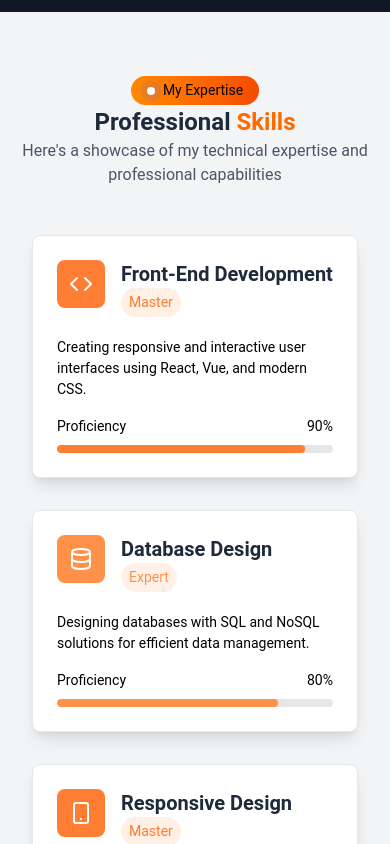
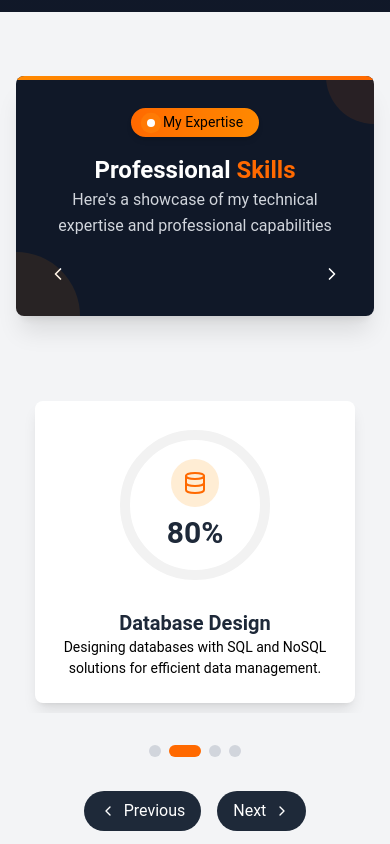
Before and after one commit to MininduBimsara/Portfolio, a React (Vite) app in the folder portfolio/: page / in a window 390 px wide. Shown: the part 2460-3304 px from the top of the page. Built offline with nearby package versions, Linux system fonts and the light colour scheme.

Commit message:
Update Navbar and Testimonials components for improved styling and functionality

```diff
--- a/portfolio/src/Components/MySkills.jsx
+++ b/portfolio/src/Components/MySkills.jsx
@@ -1,7 +1,14 @@
 import React, { useState, useEffect } from "react";
-import { Code, Database, Smartphone, Layout } from "lucide-react";
+import {
+  Code,
+  Database,
+  Smartphone,
+  Layout,
+  ChevronLeft,
+  ChevronRight,
+} from "lucide-react";
 
-// Skill data with consistent orange theme colors
+// Skill data with orange theme
 const skillsData = [
   {
     icon: <Code />,
@@ -9,7 +16,7 @@ const skillsData = [
     description:
       "Creating responsive and interactive user interfaces using React, Vue, and modern CSS.",
     level: 90,
-    color: "#FF7E33", // Primary orange
+    color: "#FF6B35", // Vibrant orange
   },
   {
     icon: <Database />,
@@ -17,35 +24,29 @@ const skillsData = [
     description:
       "Designing databases with SQL and NoSQL solutions for efficient data management.",
     level: 80,
-    color: "#FF9248", // Secondary orange
+    color: "#FF6B35",
   },
   {
     icon: <Smartphone />,
     title: "Responsive Design",
     description:
       "Ensuring flawless performance across all devices and screen sizes.",
-    level: 92,
-    color: "#FF7E33", // Primary orange
+    level: 95,
+    color: "#FF6B35",
   },
   {
     icon: <Layout />,
     title: "UI/UX Design",
     description: "Crafting intuitive interfaces and great user experiences.",
-    level: 78,
-    color: "#FF9248", // Secondary orange
+    level: 85,
+    color: "#FF6B35",
   },
 ];
 
-// Get skill level label based on percentage
-const getSkillLabel = (level) => {
-  if (level >= 90) return "Master";
-  if (level >= 80) return "Expert";
-  if (level >= 70) return "Advanced";
-  return "Proficient";
-};
-
 const SkillsShowcase = () => {
   const [isVisible, setIsVisible] = useState(true);
+  const [activeIndex, setActiveIndex] = useState(0);
+  const [touchStartX, setTouchStartX] = useState(null);
 
   useEffect(() => {
     const observer = new IntersectionObserver(
@@ -67,95 +68,202 @@ const SkillsShowcase = () => {
     };
   }, []);
 
+  // Auto-scroll carousel
+  useEffect(() => {
+    const interval = setInterval(() => {
+      setActiveIndex((current) =>
+        current === skillsData.length - 1 ? 0 : current + 1
+      );
+    }, 5000);
+
+    return () => clearInterval(interval);
+  }, []);
+
+  const nextSlide = () => {
+    setActiveIndex((current) =>
+      current === skillsData.length - 1 ? 0 : current + 1
+    );
+  };
+
+  const prevSlide = () => {
+    setActiveIndex((current) =>
+      current === 0 ? skillsData.length - 1 : current - 1
+    );
+  };
+
+  // Touch handlers for mobile swiping
+  const handleTouchStart = (e) => {
+    setTouchStartX(e.touches[0].clientX);
+  };
+
+  const handleTouchEnd = (e) => {
+    if (!touchStartX) return;
+
+    const touchEndX = e.changedTouches[0].clientX;
+    const diff = touchStartX - touchEndX;
+
+    // Swipe threshold (50px)
+    if (Math.abs(diff) > 50) {
+      if (diff > 0) {
+        // Swipe left, go to next
+        nextSlide();
+      } else {
+        // Swipe right, go to previous
+        prevSlide();
+      }
+    }
+
+    setTouchStartX(null);
+  };
+
+  // Calculate the circumference and stroke dash values for each skill
+  const calculateStrokeDashArray = (radius) => {
+    return 2 * Math.PI * radius;
+  };
+
+  const calculateStrokeDashOffset = (radius, percentage) => {
+    const circumference = 2 * Math.PI * radius;
+    return circumference * (1 - percentage / 100);
+  };
+
   return (
     <section
       id="skills-section"
-      className="py-16 bg-gray-100 dark:bg-gray-800 relative overflow-hidden"
+      className="py-16 bg-gray-100 dark:bg-gray-800 relative overflow-hidden w-full"
     >
-      {/* Heading at the top of the section */}
+      <div className="container mx-auto px-4 md:px-12 relative z-10">
+        {/* Improved Heading at the top of the section */}
         <div
-        className={`text-center mb-12 transition-all duration-1000 ${
+          className={`text-center mb-16 transition-all duration-1000 ${
             isVisible ? "opacity-100 translate-y-0" : "opacity-0 translate-y-10"
           }`}
         >
-        <div className="flex justify-center">
-          <span className="px-4 py-1 bg-gradient-to-r from-orange-400 to-orange-600 rounded-full text-sm font-medium text-white inline-flex items-center gap-2">
+          {/* Redesigned header section */}
+          <div className="bg-gray-900 rounded-lg p-8 max-w-lg mx-auto shadow-xl relative overflow-hidden">
+            {/* Decorative elements */}
+            <div className="absolute top-0 left-0 w-full h-1 bg-gradient-to-r from-orange-400 to-orange-500"></div>
+            <div className="absolute -top-12 -right-12 w-24 h-24 rounded-full bg-orange-500 opacity-10"></div>
+            <div className="absolute -bottom-16 -left-16 w-32 h-32 rounded-full bg-orange-400 opacity-10"></div>
+
+            {/* Pill indicator with animation */}
+            <div className="flex justify-center mb-4">
+              <div className="px-4 py-1 bg-gradient-to-r from-orange-500 to-orange-400 rounded-full text-sm font-medium text-white inline-flex items-center gap-2 shadow-md">
                 <span className="h-2 w-2 rounded-full bg-white animate-pulse"></span>
                 My Expertise
-          </span>
               </div>
-        <h2 className="mt-6 text-4xl md:text-5xl font-bold text-gray-800 dark:text-white">
+            </div>
+
+            {/* Title with emphasis */}
+            <h2 className="text-4xl md:text-5xl font-bold text-white mb-4">
               Professional <span className="text-orange-500">Skills</span>
             </h2>
-        <p className="mt-4 text-gray-600 dark:text-gray-400 max-w-2xl mx-auto">
+
+            {/* Description with improved typography */}
+            <p className="text-gray-300 max-w-md mx-auto leading-relaxed">
               Here's a showcase of my technical expertise and professional
               capabilities
             </p>
-      </div>
 
-      {/* Cards container with grid layout */}
-      <div className="container mx-auto px-4 max-w-6xl">
-        <div className="grid grid-cols-1 md:grid-cols-2 gap-8 px-4">
-          {skillsData.map((skill, index) => (
-            <div
-              key={index}
-              className={`transition-all duration-1000 ease-out ${
-                isVisible
-                  ? "opacity-100 translate-y-0"
-                  : "opacity-0 translate-y-16"
-              }`}
-              style={{ transitionDelay: `${index * 100}ms` }}
+            {/* Navigation arrow indicators in white */}
+            <div className="flex justify-between mt-6">
+              <button
+                onClick={prevSlide}
+                className="text-white hover:text-orange-400 transition-colors duration-300 flex items-center gap-1 group"
               >
-              <div className="rounded-lg overflow-hidden bg-white dark:bg-gray-700 h-full hover:transform hover:scale-105 hover:-translate-y-2 transition-all duration-500 border border-gray-200 dark:border-gray-600 shadow-lg hover:shadow-xl">
-                <div className="p-6">
-                  <div className="flex items-start gap-4 mb-5">
-                    <div
-                      className="p-3 rounded-lg text-white transform transition-transform duration-500 hover:rotate-6"
-                      style={{ backgroundColor: skill.color }}
+                <ChevronLeft className="w-5 h-5 group-hover:-translate-x-1 transition-transform duration-300" />
+                <span className="text-sm opacity-0 group-hover:opacity-100 transition-opacity duration-300">
+                  Previous
+                </span>
+              </button>
+              <button
+                onClick={nextSlide}
+                className="text-white hover:text-orange-400 transition-colors duration-300 flex items-center gap-1 group"
               >
-                      {React.cloneElement(skill.icon, { size: 24 })}
-                    </div>
-                    <div>
-                      <h3 className="text-xl font-semibold text-gray-800 dark:text-white mb-1">
-                        {skill.title}
-                      </h3>
-                      <div
-                        className="text-sm font-medium px-2 py-1 rounded-full inline-block"
-                        style={{
-                          backgroundColor: skill.color + "20",
-                          color: skill.color,
-                        }}
-                      >
-                        {getSkillLabel(skill.level)}
+                <span className="text-sm opacity-0 group-hover:opacity-100 transition-opacity duration-300">
+                  Next
+                </span>
+                <ChevronRight className="w-5 h-5 group-hover:translate-x-1 transition-transform duration-300" />
+              </button>
             </div>
           </div>
         </div>
 
-                  <p className="text-gray-600 dark:text-gray-300 text-sm mb-5">
-                    {skill.description}
-                  </p>
-
-                  <div className="mt-4">
-                    <div className="flex justify-between items-center mb-2">
-                      <span className="text-sm text-gray-500 dark:text-gray-400">
-                        Proficiency
-                      </span>
-                      <span className="text-sm text-gray-500 dark:text-gray-400">
+        {/* Carousel - FIXED THE MOBILE ALIGNMENT ISSUES */}
+        <div
+          className="relative w-full mx-auto"
+          onTouchStart={handleTouchStart}
+          onTouchEnd={handleTouchEnd}
+        >
+          {/* Carousel container - Fixed the centering and overflow issues */}
+          <div className="overflow-hidden">
+            <div
+              className="flex transition-transform duration-500 ease-in-out w-full"
+              style={{
+                transform: `translateX(-${activeIndex * 100}%)`,
+              }}
+            >
+              {skillsData.map((skill, index) => (
+                <div
+                  key={index}
+                  className="w-full flex-shrink-0 flex justify-center"
+                >
+                  <div className="flex flex-col items-center justify-center w-full max-w-xs">
+                    {/* Skill card with circular progress */}
+                    <div className="bg-white dark:bg-gray-700 p-6 rounded-lg shadow-lg w-full mx-auto transform transition-transform duration-300 hover:scale-105">
+                      {/* Circular progress indicator */}
+                      <div className="relative w-40 h-40 mx-auto">
+                        {/* Fixed SVG with explicit dimensions */}
+                        <svg
+                          className="w-full h-full"
+                          viewBox="0 0 160 160"
+                          style={{ transform: "rotate(-90deg)" }}
+                        >
+                          {/* Background circle */}
+                          <circle
+                            cx="80"
+                            cy="80"
+                            r="70"
+                            fill="transparent"
+                            stroke="#f2f2f2"
+                            strokeWidth="10"
+                            strokeLinecap="round"
+                          />
+                          {/* Progress circle with animation */}
+                          <circle
+                            cx="80"
+                            cy="80"
+                            r="70"
+                            fill="transparent"
+                            stroke={skill.color}
+                            strokeWidth="12"
+                            strokeDasharray={calculateStrokeDashArray(70)}
+                            strokeDashoffset={calculateStrokeDashOffset(
+                              70,
+                              skill.level
+                            )}
+                            strokeLinecap="round"
+                            className="skill-progress"
+                          />
+                        </svg>
+                        {/* Icon and percentage text */}
+                        <div className="absolute inset-0 flex flex-col items-center justify-center">
+                          <div className="p-3 rounded-full bg-orange-100 text-orange-500 mb-2">
+                            {React.cloneElement(skill.icon, { size: 24 })}
+                          </div>
+                          <span className="text-3xl font-bold text-gray-800 dark:text-white">
                             {skill.level}%
                           </span>
                         </div>
-                    <div className="h-2 w-full bg-gray-200 dark:bg-gray-600 rounded-full overflow-hidden">
-                      <div
-                        className="h-full rounded-full transition-all duration-1500 ease-out"
-                        style={{
-                          width: isVisible ? `${skill.level}%` : "0%",
-                          backgroundColor: skill.color,
-                          boxShadow: isVisible
-                            ? `0 0 10px ${skill.color}40`
-                            : "none",
-                        }}
-                      ></div>
                       </div>
+
+                      {/* Skill title and description */}
+                      <div className="text-center mt-6">
+                        <h3 className="text-xl font-semibold text-gray-800 dark:text-white mb-2">
+                          {skill.title}
+                        </h3>
+                        <p className="text-gray-600 dark:text-gray-300 text-sm">
+                          {skill.description}
+                        </p>
                       </div>
                     </div>
                   </div>
@@ -163,6 +271,54 @@ const SkillsShowcase = () => {
               ))}
             </div>
           </div>
+
+          {/* Carousel indicator dots */}
+          <div className="flex justify-center mt-8">
+            {skillsData.map((_, index) => (
+              <button
+                key={index}
+                onClick={() => setActiveIndex(index)}
+                className={`mx-1 h-3 rounded-full transition-all ease-in-out duration-300 ${
+                  activeIndex === index
+                    ? "bg-orange-500 w-8"
+                    : "bg-gray-300 dark:bg-gray-600 hover:bg-orange-300 w-3"
+                }`}
+                aria-label={`Go to skill ${index + 1}`}
+              ></button>
+            ))}
+          </div>
+        </div>
+
+        {/* Mobile navigation controls - improved styling */}
+        <div className="mt-6 flex justify-center md:hidden">
+          <button
+            onClick={prevSlide}
+            className="mx-2 bg-gray-800 hover:bg-orange-500 text-white px-4 py-2 rounded-full transition-colors duration-300 flex items-center gap-2"
+          >
+            <ChevronLeft className="w-4 h-4" /> Previous
+          </button>
+          <button
+            onClick={nextSlide}
+            className="mx-2 bg-gray-800 hover:bg-orange-500 text-white px-4 py-2 rounded-full transition-colors duration-300 flex items-center gap-2"
+          >
+            Next <ChevronRight className="w-4 h-4" />
+          </button>
+        </div>
+      </div>
+
+      {/* CSS for the progress animation */}
+      <style jsx>{`
+        .skill-progress {
+          transition: stroke-dashoffset 2s ease-in-out;
+          stroke-dashoffset: ${calculateStrokeDashArray(70)}; /* Start at 0% */
+        }
+
+        section.py-16:hover .skill-progress {
+          stroke-dashoffset: ${skillsData.map((skill) =>
+            calculateStrokeDashOffset(70, skill.level)
+          )[activeIndex]};
+        }
+      `}</style>
     </section>
   );
 };
--- a/portfolio/src/Components/Navbar.jsx
+++ b/portfolio/src/Components/Navbar.jsx
@@ -89,7 +89,7 @@ function Navbar() {
                 offset={-70}
                 duration={500}
                 to="heroSection"
-                className="text-gray-800 hover:text-orange-500 transition-colors duration-300 cursor-pointer"
+                className="text-indigo-700 hover:text-orange-500 transition-colors duration-300 cursor-pointer"
               >
                 Home
               </Link>
@@ -102,7 +102,7 @@ function Navbar() {
                 offset={-70}
                 duration={500}
                 to="MyPortfolio"
-                className="text-gray-800 hover:text-orange-500 transition-colors duration-300 cursor-pointer"
+                className="text-indigo-700 hover:text-orange-500 transition-colors duration-300 cursor-pointer"
               >
                 Portfolio
               </Link>
@@ -115,7 +115,7 @@ function Navbar() {
                 offset={-70}
                 duration={500}
                 to="AboutMe"
-                className="text-gray-800 hover:text-orange-500 transition-colors duration-300 cursor-pointer"
+                className="text-indigo-700 hover:text-orange-500 transition-colors duration-300 cursor-pointer"
               >
                 About Me
               </Link>
@@ -128,7 +128,7 @@ function Navbar() {
                 offset={-70}
                 duration={500}
                 to="testimonials"
-                className="text-gray-800 hover:text-orange-500 transition-colors duration-300 cursor-pointer"
+                className="text-indigo-700 hover:text-orange-500 transition-colors duration-300 cursor-pointer"
               >
                 Testimonials
               </Link>
--- a/portfolio/src/Components/Testimonials.jsx
+++ b/portfolio/src/Components/Testimonials.jsx
@@ -3,7 +3,6 @@ import React, { useState, useEffect } from "react";
 export default function Testimonials() {
   const [visibleTestimonials, setVisibleTestimonials] = useState([]);
 
-  // Sample data
   const testimonialData = [
     {
       id: 1,
@@ -31,7 +30,6 @@ export default function Testimonials() {
     },
   ];
 
-  // Simulate the testimonials streaming in one by one
   useEffect(() => {
     const timer = setInterval(() => {
       setVisibleTestimonials((prev) => {
@@ -42,26 +40,15 @@ export default function Testimonials() {
       });
     }, 2000);
 
-    // Reset and start again when all testimonials are visible
-    // const resetTimer = setTimeout(() => {
-    //   if (visibleTestimonials.length === testimonialData.length) {
-    //     setVisibleTestimonials([]);
-    //   }
-    // }, (testimonialData.length + 1) * 2000);
-
-    // return () => {
-    //   clearInterval(timer);
-    //   clearTimeout(resetTimer);
-    // };
+    return () => clearInterval(timer);
   }, [visibleTestimonials.length]);
 
-  // Waveform animation component
   const Waveform = () => (
     <div className="flex items-center h-4 space-x-1">
       {[...Array(5)].map((_, i) => (
         <div
           key={i}
-          className="w-1 bg-indigo-400 rounded-full opacity-80"
+          className="w-1 bg-orange-400 rounded-full opacity-80"
           style={{
             height: `${Math.random() * 12 + 4}px`,
             animation: `waveform ${
@@ -77,14 +64,14 @@ export default function Testimonials() {
   return (
     <section
       id="testimonials"
-      className="py-20 bg-gradient-to-b from-indigo-50 to-white overflow-hidden"
+      className="py-20 bg-gradient-to-b from-gray-800 to-gray-900 overflow-visible"
     >
       <div className="container mx-auto px-4">
         <div className="text-center mb-16">
-          <h3 className="text-indigo-600 font-semibold text-lg mb-2">
-            Client Reviews
+          <h3 className="text-orange-600 font-semibold text-lg mb-2 z-10">
+            <span className="text-orange-600">Client Reviews</span>
           </h3>
-          <h2 className="text-4xl font-bold text-gray-800">What People Say</h2>
+          <h2 className="text-4xl font-bold text-gray-300">What People Say</h2>
         </div>
 
         <style jsx>{`
@@ -119,13 +106,13 @@ export default function Testimonials() {
           }
           @keyframes pulse {
             0% {
-              box-shadow: 0 0 0 0 rgba(99, 102, 241, 0.4);
+              box-shadow: 0 0 0 0 rgba(251, 191, 36, 0.4);
             }
             70% {
-              box-shadow: 0 0 0 10px rgba(99, 102, 241, 0);
+              box-shadow: 0 0 0 10px rgba(251, 191, 36, 0);
             }
             100% {
-              box-shadow: 0 0 0 0 rgba(99, 102, 241, 0);
+              box-shadow: 0 0 0 0 rgba(251, 191, 36, 0);
             }
           }
         `}</style>
@@ -145,13 +132,12 @@ export default function Testimonials() {
                   animation: isVisible ? `fadeIn 0.6s ease-out forwards` : "",
                   height: isVisible ? "auto" : "0",
                   margin: isVisible ? "" : "0",
-                  overflow: "hidden",
+                  overflow: "visible",
                 }}
               >
-                {/* Avatar with floating effect */}
                 <div className="flex-shrink-0 mr-4 relative">
                   <div
-                    className="w-16 h-16 rounded-full overflow-hidden border-2 border-white"
+                    className="w-16 h-16 rounded-full overflow-visible border-2 border-white"
                     style={{
                       animation: `float 6s ease-in-out infinite`,
                       boxShadow:
@@ -164,16 +150,17 @@ export default function Testimonials() {
                       src={testimonial.avatar}
                       alt={testimonial.author}
                       className="w-full h-full object-cover"
+                      style={{
+                        transform: "translateY(0)", // Ensure the image doesn't get cut off
+                      }}
                     />
                   </div>
-                  {/* Subtle reflection */}
                   <div
                     className="w-12 h-6 bg-white opacity-20 rounded-full mx-auto -mt-3 blur-sm"
                     style={{ transform: "rotateX(60deg)" }}
                   ></div>
                 </div>
 
-                {/* Message capsule */}
                 <div
                   className="flex-grow bg-white bg-opacity-80 backdrop-filter backdrop-blur-sm rounded-3xl px-6 py-4 shadow-lg relative"
                   style={{
@@ -181,7 +168,6 @@ export default function Testimonials() {
                     animation: `pulse 2s infinite`,
                   }}
                 >
-                  {/* Waveform animation */}
                   <div className="absolute top-4 right-4">
                     <Waveform />
                   </div>
@@ -191,7 +177,7 @@ export default function Testimonials() {
                       <svg
                         key={i}
                         xmlns="http://www.w3.org/2000/svg"
-                        className="h-4 w-4 text-yellow-400"
+                        className="h-4 w-4 text-orange-400"
                         viewBox="0 0 20 20"
                         fill="currentColor"
                       >
@@ -216,33 +202,6 @@ export default function Testimonials() {
               </div>
             );
           })}
-
-          {/* Loading indicator when no testimonials are visible
-          {visibleTestimonials.length === 0 && (
-            <div className="text-center py-8 text-indigo-500">
-              <svg
-                className="animate-spin h-8 w-8 mx-auto mb-4"
-                xmlns="http://www.w3.org/2000/svg"
-                fill="none"
-                viewBox="0 0 24 24"
-              >
-                <circle
-                  className="opacity-25"
-                  cx="12"
-                  cy="12"
-                  r="10"
-                  stroke="currentColor"
-                  strokeWidth="4"
-                ></circle>
-                <path
-                  className="opacity-75"
-                  fill="currentColor"
-                  d="M4 12a8 8 0 018-8V0C5.373 0 0 5.373 0 12h4zm2 5.291A7.962 7.962 0 014 12H0c0 3.042 1.135 5.824 3 7.938l3-2.647z"
-                ></path>
-              </svg>
-              <p>Loading client testimonials...</p>
-            </div>
-          )} */}
         </div>
       </div>
     </section>
```
Also changed, not shown: portfolio/src/Components/ContactMe.jsx (+45 -43 lines), portfolio/src/Components/MyPortfolio.jsx (+34 -43 lines). Lines whose indentation alone changed are shown as unchanged.
